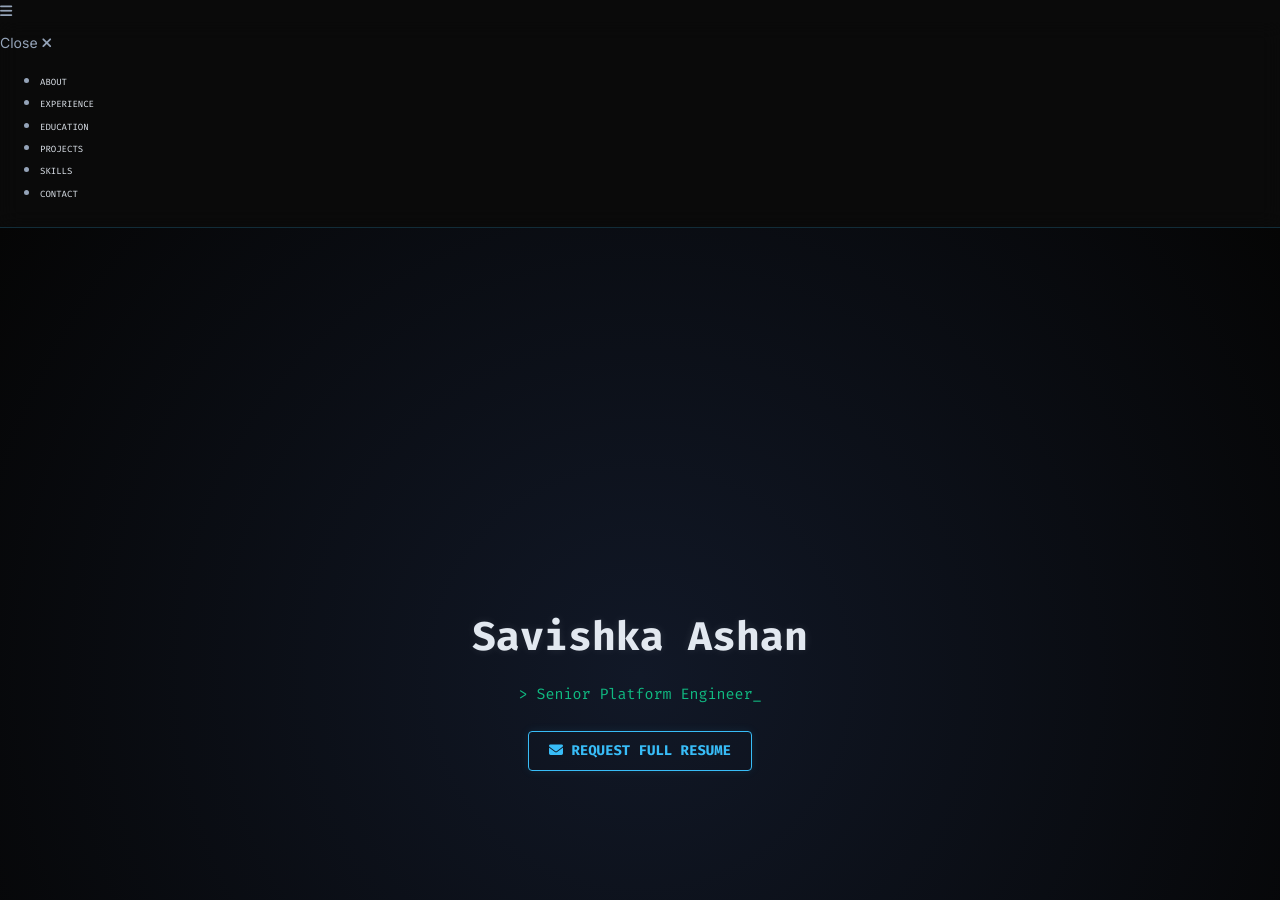
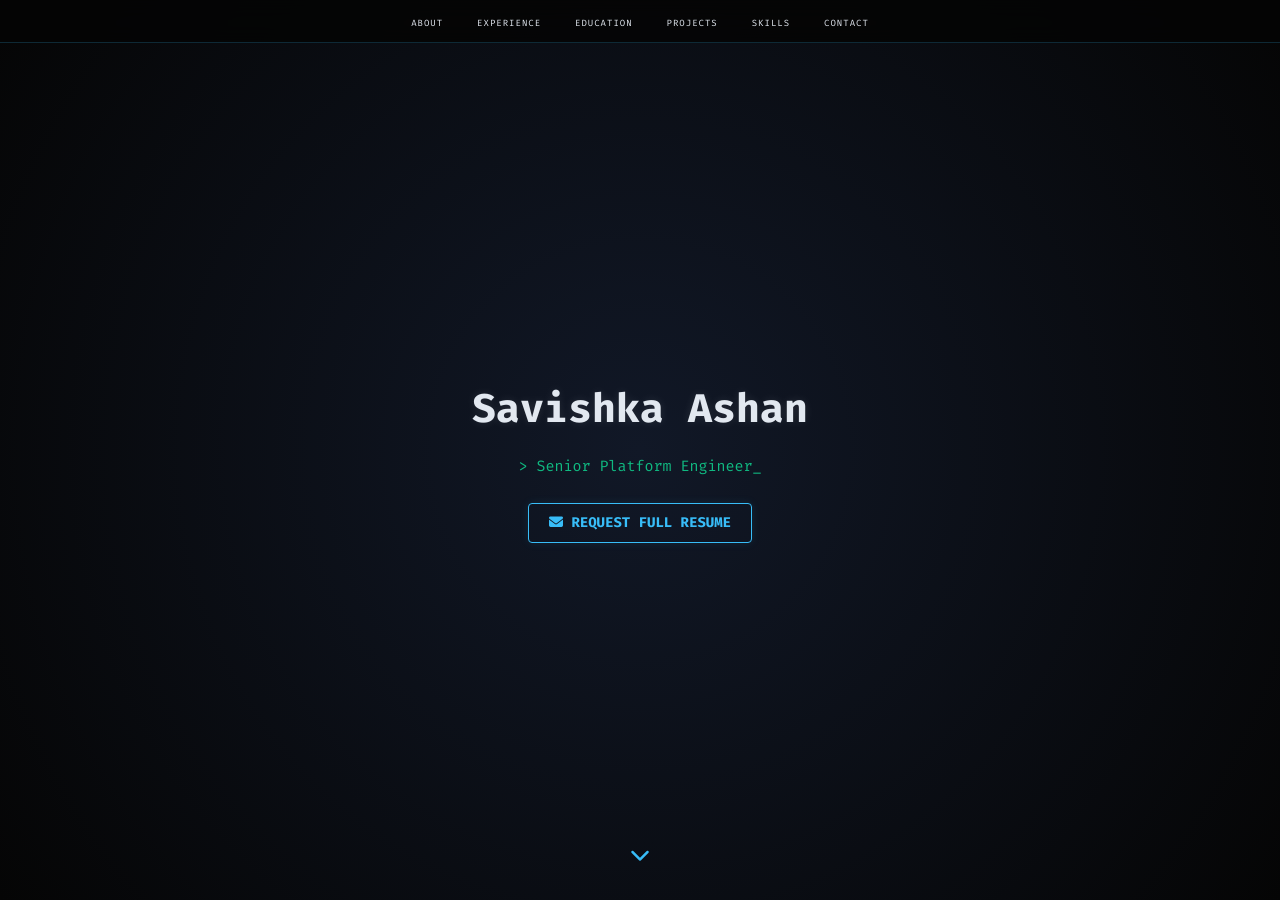
Before and after one commit to saviashan/saviashan.github.io, a Jekyll site: the page built from index.md, in a window 1280 px wide and 900 px high. Built offline with Jekyll 4.4.1, drawn with Linux system fonts in a browser that asks for light colours; nearby versions of some CDN libraries; library files that are not in the unit come from our copies.

Commit message:
fix: about me layout and header navigation styling

```diff
--- a/assets/css/styles.css
+++ b/assets/css/styles.css
@@ -376,10 +376,27 @@
 
 /* --- HEADER / NAV OVERRIDE --- */
 header {
-  background: rgba(10, 10, 10, 0.9) !important;
+  position: fixed;
+  top: 0;
+  left: 0;
+  width: 100%;
+  background: rgba(5, 5, 5, 0.9) !important;
   backdrop-filter: blur(10px);
   border-bottom: 1px solid var(--border-color);
   padding: 1rem 0;
+  z-index: 999;
+  text-align: center;
+}
+
+#menu {
+  list-style-type: none;
+  margin: 0;
+  padding: 0;
+}
+
+#menu li {
+  display: inline-block;
+  margin: 0 15px;
 }
 
 header a {
@@ -387,10 +404,67 @@
   font-family: var(--font-mono);
   text-transform: uppercase;
   font-size: 0.9rem;
+  letter-spacing: 1px;
 }
 
 header a:hover {
   color: var(--accent-color) !important;
+}
+
+#mobile-menu-open {
+  display: none;
+  cursor: pointer;
+  position: fixed;
+  right: 20px;
+  top: 15px;
+  color: var(--accent-color);
+  font-size: 1.5rem;
+  z-index: 1000;
+}
+
+#mobile-menu-close {
+  display: none;
+  cursor: pointer;
+  text-align: right;
+  padding-right: 20px;
+  color: var(--accent-color);
+  font-family: var(--font-mono);
+  margin-bottom: 20px;
+}
+
+/* Responsive Menu */
+@media (max-width: 768px) {
+  #mobile-menu-open {
+    display: block;
+  }
+
+  header {
+    display: none;
+    position: fixed;
+    top: 0;
+    left: 0;
+    width: 100%;
+    height: 100vh;
+    background: rgba(5, 5, 5, 0.98) !important;
+    padding-top: 2rem;
+  }
+
+  header.active {
+    display: block;
+  }
+
+  #mobile-menu-close {
+    display: block;
+  }
+
+  #menu li {
+    display: block;
+    margin: 30px 0;
+  }
+
+  #menu li a {
+    font-size: 1.2rem;
+  }
 }
 
 /* Responsive */
--- a/index.md
+++ b/index.md
@@ -17,19 +17,15 @@
 <!-- End #lead -->
 
 <div id="about" class="tech-section bg-darker">
-    <div class="container">
-        <div class="row align-center">
-            <div class="col-md-4">
-                <h2 class="heading text-accent">About Me</h2>
-            </div>
-            <div class="col-md-8 glass-panel">
-                <p>
-                    Lead Platform Engineer and infrastructure architect specializing in multi-cloud environments (AWS, Azure, GCP) and complex digital transformations. Proven expertise in assuming technical ownership of business unit infrastructures, standardizing cloud operations, and driving engineering efficiency through AI-centric development and automated deployment pipelines.
-                </p>
-                <p>
-                    Strong background in bridging legacy systems to modern, cloud-native architectures while maintaining rigorous ISO 27001 security standards. Adept at aligning infrastructure strategy with overarching business goals, mentoring engineering teams, and optimizing cross-tenant cloud deployments.
-                </p>
-            </div>
+    <div class="container text-center">
+        <h2 class="heading text-accent" style="margin-bottom: 2rem;">About Me</h2>
+        <div class="glass-panel text-left" style="max-width: 900px; margin: 0 auto; text-align: left;">
+            <p>
+                Lead Platform Engineer and infrastructure architect specializing in multi-cloud environments (AWS, Azure, GCP) and complex digital transformations. Proven expertise in assuming technical ownership of business unit infrastructures, standardizing cloud operations, and driving engineering efficiency through AI-centric development and automated deployment pipelines.
+            </p>
+            <p style="margin-top: 1rem;">
+                Strong background in bridging legacy systems to modern, cloud-native architectures while maintaining rigorous ISO 27001 security standards. Adept at aligning infrastructure strategy with overarching business goals, mentoring engineering teams, and optimizing cross-tenant cloud deployments.
+            </p>
         </div>
     </div>
 </div>
```
